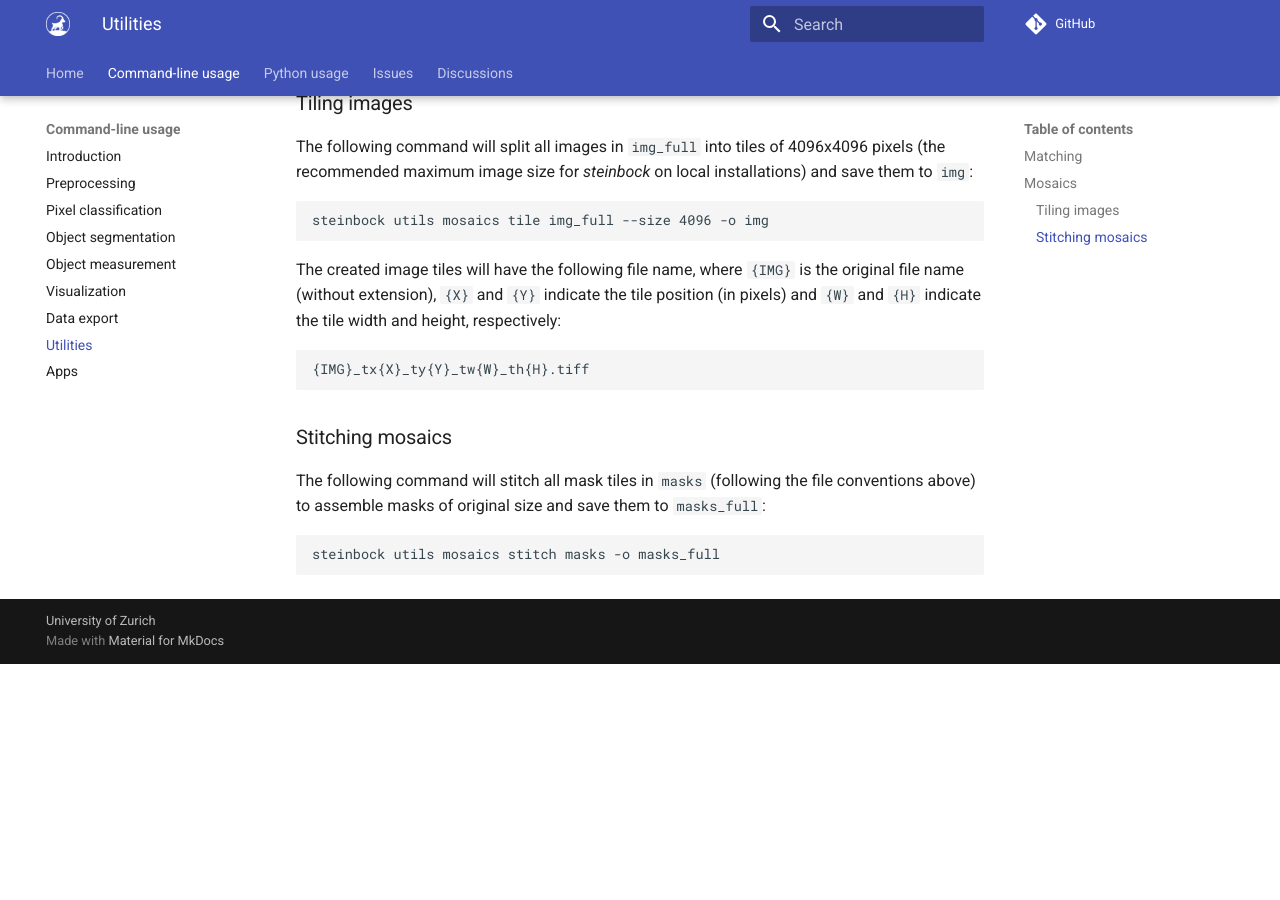
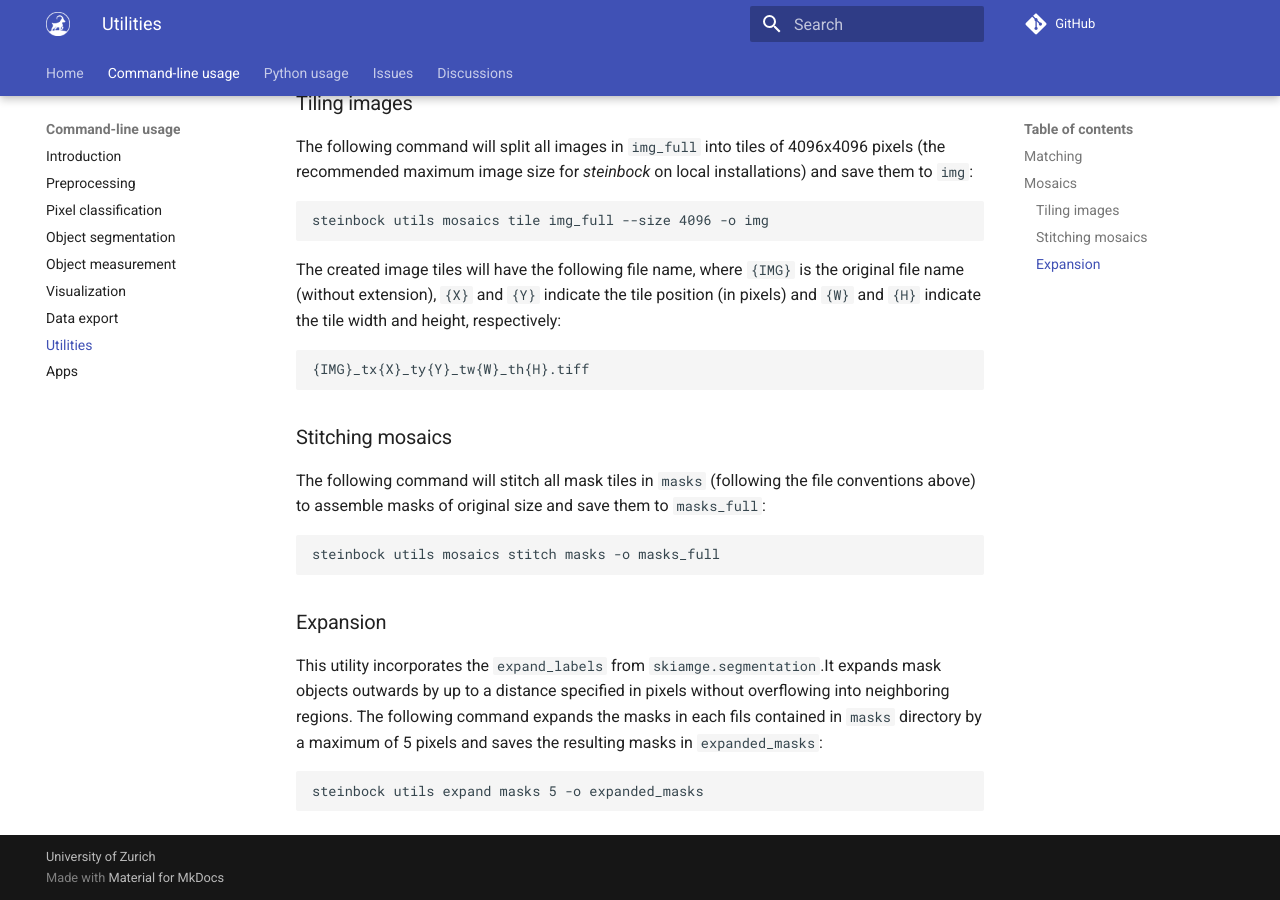
Before and after one commit to BodenmillerGroup/steinbock, an MkDocs documentation site: the page built from docs/cli/utils.md, in a window 1280 px wide and 900 px high, scrolled down 901 px. Built offline with MkDocs 1.6.1 and Material for MkDocs 9.7.7, drawn with Linux system fonts in a browser that asks for light colours; comment, search, counter and statistics services are not loaded; the version menu is left out; before the commit the page ends 1565 px from its top, so only the background shows below that.

Commit message:
Updated documentation on flavors and expand functionality

```diff
--- a/docs/cli/utils.md
+++ b/docs/cli/utils.md
@@ -40,3 +40,11 @@ The created image tiles will have the following file name, where `{IMG}` is the
 The following command will stitch all mask tiles in `masks` (following the file conventions above) to assemble masks of original size and save them to `masks_full`:
 
     steinbock utils mosaics stitch masks -o masks_full
+
+### Expansion
+
+This utility incorporates the `expand_labels` from `skiamge.segmentation`.It expands mask objects outwards by up to a distance specified in pixels without overflowing into neighboring regions.
+The following command expands the masks in each fils contained in `masks` directory by a maximum of 5 pixels and saves the resulting masks in `expanded_masks`:
+
+
+    steinbock utils expand masks 5 -o expanded_masks
```
Also changed, not shown: CHANGELOG.md (+3 -2 lines), docs/install-docker.md (+5 -0 lines), 1 other file.
